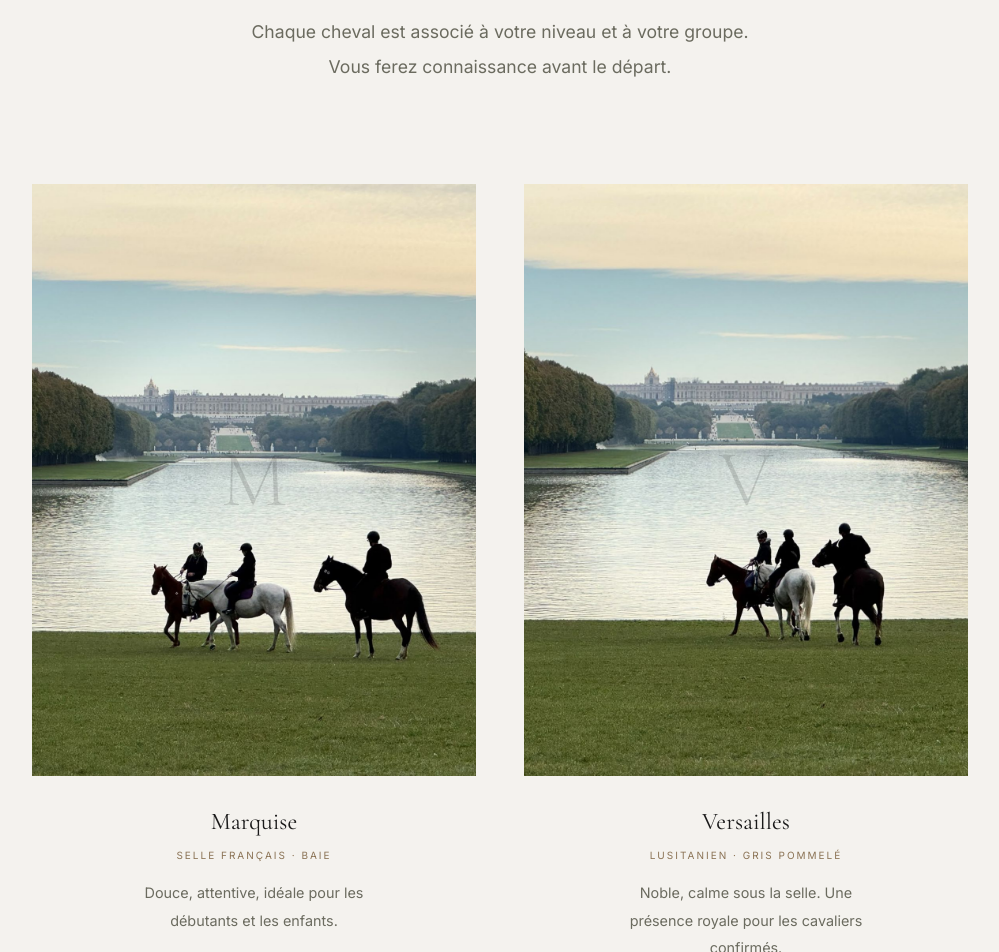
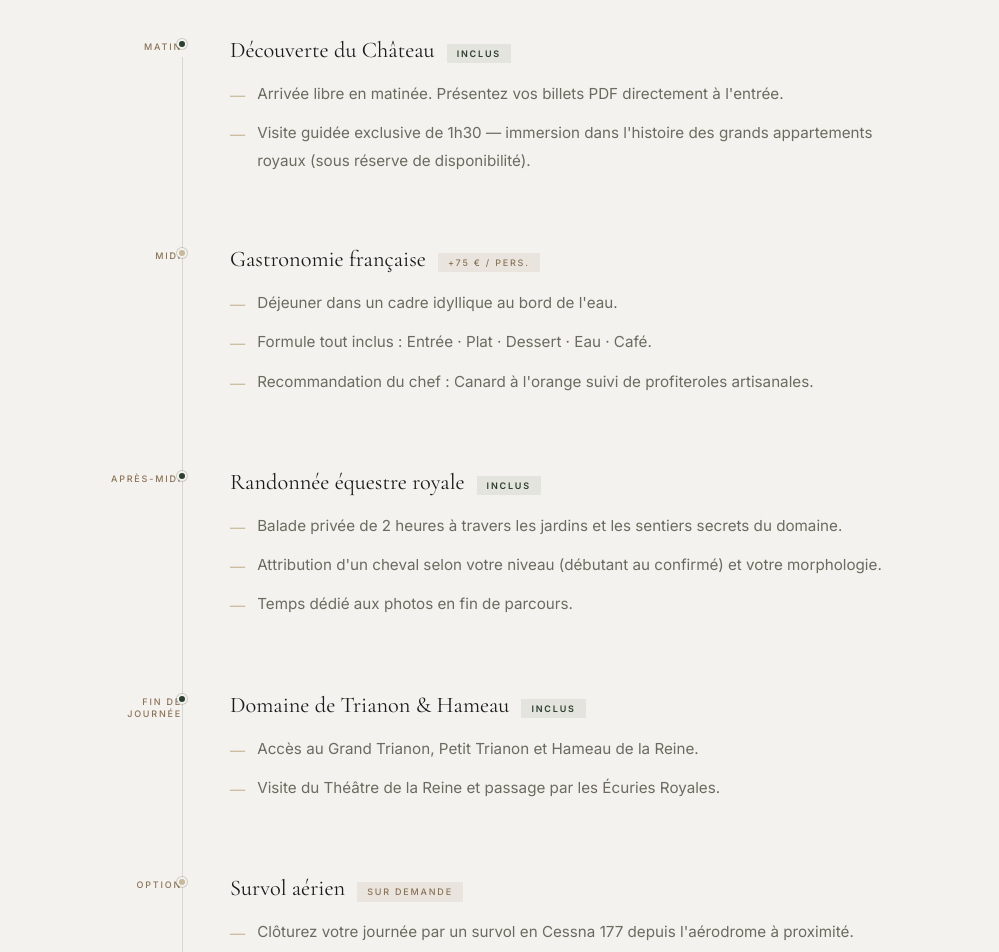
Before and after one commit to dartanztheblack/versaillesacheval-next, a Next.js app: page / in a window 1280 px wide. Shown: the part 2080-3032 px from the top of the page, without its empty margins (140-1139 px from the left). Built offline with nearby package versions, Linux system fonts and the light colour scheme.

Commit message:
feat: replace horses section with daily programme timeline, fix duplicate images

```diff
--- a/src/app/page.tsx
+++ b/src/app/page.tsx
@@ -1,7 +1,7 @@
 import type { Metadata } from "next";
 import { Hero } from "@/components/sections/Hero";
 import { NarrativeText } from "@/components/sections/NarrativeText";
-import { HorsesSection } from "@/components/sections/HorsesSection";
+import { ProgrammeSection } from "@/components/sections/ProgrammeSection";
 import { HorseCareSection } from "@/components/sections/HorseCareSection";
 import { TestimonialsSection } from "@/components/sections/TestimonialsSection";
 import { CardStack } from "@/components/sections/CardStack";
@@ -13,10 +13,9 @@ import { SITE_URL, SITE_NAME, SITE_PHONE, SITE_EMAIL } from "@/config";
 export const metadata: Metadata = {
   title: "Balade à Cheval Versailles | Expérience Royale dans les Jardins du Château",
   description:
-    "Balade à cheval à Versailles dans les jardins royaux — 2h avec guide expert, chevaux dressés, tickets Château inclus. Débutants bienvenus. À partir de 490€/pers. Réservation en ligne.",
+    "Balade à cheval à Versailles dans les jardins royaux — 2h avec guide expert, chevaux dressés, tickets Château inclus. Débutants bienvenus. À partir de 550€/pers. Réservation en ligne.",
   alternates: {
     canonical: SITE_URL,
-    languages: { fr: SITE_URL, en: `${SITE_URL}?lang=en`, "x-default": SITE_URL },
   },
 };
 
@@ -67,12 +66,19 @@ const jsonLd = [
     geo: { "@type": "GeoCoordinates", latitude: 48.8044, longitude: 2.123 },
     priceRange: "€€€",
     image: `${SITE_URL}/hero-real.jpg`,
-    aggregateRating: {
-      "@type": "AggregateRating",
-      ratingValue: "4.9",
-      reviewCount: "200",
-      bestRating: "5",
-    },
+    openingHoursSpecification: [
+      {
+        "@type": "OpeningHoursSpecification",
+        dayOfWeek: ["Monday", "Tuesday", "Wednesday", "Thursday", "Friday", "Saturday", "Sunday"],
+        opens: "09:00",
+        closes: "18:00",
+      },
+    ],
+    areaServed: [
+      { "@type": "City", name: "Versailles" },
+      { "@type": "City", name: "Paris" },
+      { "@type": "AdministrativeArea", name: "Île-de-France" },
+    ],
     sameAs: [
       "https://www.instagram.com/versaillesacheval",
       "https://www.facebook.com/versaillesacheval",
@@ -86,7 +92,7 @@ const jsonLd = [
           name: "L'Expérience Royale Complète — Balade à cheval Versailles",
           description:
             "2h de balade à cheval dans les jardins royaux de Versailles. Tickets d'accès au Château inclus. Guide expert. Chevaux adaptés à tous niveaux.",
-          price: "490",
+          price: "550",
           priceCurrency: "EUR",
           availability: "https://schema.org/InStock",
           url: `${SITE_URL}/reservation`,
@@ -119,7 +125,7 @@ const jsonLd = [
         name: "Combien coûte une balade à cheval à Versailles ?",
         acceptedAnswer: {
           "@type": "Answer",
-          text: "L'Expérience Royale Complète (2h de balade à cheval + tickets d'accès au Château de Versailles) est proposée à partir de 490€ par personne. Des options sont disponibles : visite guidée privée du Château (120€), déjeuner gastronomique Alain Ducasse (200€), transport depuis votre hôtel parisien (200-300€).",
+          text: "L'Expérience Royale Complète (2h de balade à cheval + tickets d'accès au Château de Versailles) est proposée à partir de 550€ par personne. Des options sont disponibles : visite guidée privée du Château (120€), déjeuner gastronomique Alain Ducasse (200€), transport depuis votre hôtel parisien (200-300€).",
         },
       },
       {
@@ -160,7 +166,7 @@ export default async function HomePage({ searchParams }: PageProps) {
       ))}
       <Hero lang={lang} />
       <NarrativeText lang={lang} />
-      <HorsesSection lang={lang} />
+      <ProgrammeSection lang={lang} />
       <HorseCareSection lang={lang} />
       <TestimonialsSection lang={lang} />
       <CardStack lang={lang} />
--- /dev/null
+++ b/src/components/sections/ProgrammeSection.tsx
@@ -0,0 +1,210 @@
+"use client";
+
+import { RevealOnScroll } from "@/components/RevealOnScroll";
+
+interface ProgrammeSectionProps {
+  lang?: string;
+}
+
+const programmeFr = [
+  {
+    time: "Matin",
+    label: "Découverte du Château",
+    icon: "🏰",
+    items: [
+      "Arrivée libre en matinée. Présentez vos billets PDF directement à l'entrée.",
+      "Visite guidée exclusive de 1h30 — immersion dans l'histoire des grands appartements royaux (sous réserve de disponibilité).",
+    ],
+    included: true,
+  },
+  {
+    time: "Midi",
+    label: "Gastronomie française",
+    icon: "🍽",
+    items: [
+      "Déjeuner dans un cadre idyllique au bord de l'eau.",
+      "Formule tout inclus : Entrée · Plat · Dessert · Eau · Café.",
+      "Recommandation du chef : Canard à l'orange suivi de profiteroles artisanales.",
+    ],
+    included: false,
+    option: "+75 € / pers.",
+  },
+  {
+    time: "Après-midi",
+    label: "Randonnée équestre royale",
+    icon: "🐴",
+    items: [
+      "Balade privée de 2 heures à travers les jardins et les sentiers secrets du domaine.",
+      "Attribution d'un cheval selon votre niveau (débutant au confirmé) et votre morphologie.",
+      "Temps dédié aux photos en fin de parcours.",
+    ],
+    included: true,
+  },
+  {
+    time: "Fin de journée",
+    label: "Domaine de Trianon & Hameau",
+    icon: "🌿",
+    items: [
+      "Accès au Grand Trianon, Petit Trianon et Hameau de la Reine.",
+      "Visite du Théâtre de la Reine et passage par les Écuries Royales.",
+    ],
+    included: true,
+  },
+  {
+    time: "Option",
+    label: "Survol aérien",
+    icon: "✈",
+    items: [
+      "Clôturez votre journée par un survol en Cessna 177 depuis l'aérodrome à proximité.",
+      "Selon disponibilités et conditions météorologiques.",
+    ],
+    included: false,
+    option: "Sur demande",
+  },
+];
+
+const programmeEn = [
+  {
+    time: "Morning",
+    label: "Château Discovery",
+    icon: "🏰",
+    items: [
+      "Free arrival in the morning. Present your PDF tickets directly at the entrance.",
+      "Exclusive 1.5-hour guided tour — immersive journey through the royal apartments (subject to availability).",
+    ],
+    included: true,
+  },
+  {
+    time: "Noon",
+    label: "French Gastronomy",
+    icon: "🍽",
+    items: [
+      "Lunch in an idyllic waterside setting.",
+      "All-inclusive menu: Starter · Main · Dessert · Water · Coffee.",
+      "Chef's recommendation: Duck à l'orange followed by artisan profiteroles.",
+    ],
+    included: false,
+    option: "+€75 / person",
+  },
+  {
+    time: "Afternoon",
+    label: "Royal Equestrian Ride",
+    icon: "🐴",
+    items: [
+      "Private 2-hour ride through the gardens and secret paths of the estate.",
+      "Horse matched to your level (beginner to experienced) and build.",
+      "Dedicated photography time at the end of the route.",
+    ],
+    included: true,
+  },
+  {
+    time: "Late afternoon",
+    label: "Trianon Estate & Hamlet",
+    icon: "🌿",
+    items: [
+      "Access to the Grand Trianon, Petit Trianon and the Queen's Hamlet.",
+      "Visit to the Queen's Theatre and the Royal Stables.",
+    ],
+    included: true,
+  },
+  {
+    time: "Option",
+    label: "Aerial flight",
+    icon: "✈",
+    items: [
+      "End your day with a Cessna 177 flight over the estate from the nearby airfield.",
+      "Subject to availability and weather conditions.",
+    ],
+    included: false,
+    option: "On request",
+  },
+];
+
+export function ProgrammeSection({ lang = "fr" }: ProgrammeSectionProps) {
+  const isEnglish = lang === "en";
+  const programme = isEnglish ? programmeEn : programmeFr;
+
+  return (
+    <section id="programme" style={{ background: "#F4F2EE", paddingTop: "180px", paddingBottom: "180px" }}>
+      <div style={{ maxWidth: "860px", margin: "0 auto", paddingLeft: "32px", paddingRight: "32px" }}>
+
+        {/* Header */}
+        <div style={{ textAlign: "center", marginBottom: "100px" }}>
+          <RevealOnScroll>
+            <p style={{ color: "#2C3E2D", letterSpacing: "0.4em", fontSize: "10px", fontWeight: 500, textTransform: "uppercase", marginBottom: "28px" }}>
+              {isEnglish ? "Your day" : "Votre journée"}
+            </p>
+          </RevealOnScroll>
+          <RevealOnScroll delay={1}>
+            <h2 style={{ fontFamily: "var(--font-serif)", fontWeight: 300, fontSize: "clamp(2.4rem, 4.5vw, 4.5rem)", color: "#1A1A1A", lineHeight: 1.05, letterSpacing: "-0.03em", marginBottom: "28px" }}>
+              {isEnglish ? "Programme of your day" : "Programme de votre journée"}
+            </h2>
+          </RevealOnScroll>
+          <RevealOnScroll delay={2}>
+            <p style={{ color: "#6B6B5F", fontSize: "1rem", lineHeight: 1.9, maxWidth: "50ch", margin: "0 auto" }}>
+              {isEnglish
+                ? "A day built around a single ambition: experiencing Versailles as it was meant to be experienced."
+                : "Une journée construite autour d'une seule ambition : vivre Versailles comme il mérite de l'être."}
+            </p>
+          </RevealOnScroll>
+        </div>
+
+        {/* Timeline */}
+        <div style={{ position: "relative" }}>
+          {/* Ligne verticale */}
+          <div style={{ position: "absolute", left: "80px", top: "20px", bottom: "20px", width: "1px", background: "rgba(44,62,45,0.15)" }} aria-hidden="true" />
+
+          <div style={{ display: "flex", flexDirection: "column", gap: "0" }}>
+            {programme.map((step, i) => (
+              <RevealOnScroll key={i} delay={(i % 3) as 0 | 1 | 2 | 3 | 4}>
+                <div style={{ display: "flex", gap: "48px", paddingBottom: i < programme.length - 1 ? "72px" : "0" }}>
+                  {/* Colonne gauche : horaire + point */}
+                  <div style={{ width: "80px", flexShrink: 0, display: "flex", flexDirection: "column", alignItems: "flex-end", gap: "6px", paddingTop: "4px", position: "relative" }}>
+                    <span style={{ fontSize: "9px", letterSpacing: "0.2em", textTransform: "uppercase", color: "#8B7355", fontWeight: 500, textAlign: "right", lineHeight: 1.4 }}>
+                      {step.time}
+                    </span>
+                    {/* Point sur la ligne */}
+                    <div style={{
+                      width: "10px", height: "10px", borderRadius: "50%",
+                      background: step.included ? "#2C3E2D" : "#C9B99A",
+                      border: "2px solid #F4F2EE",
+                      position: "absolute", right: "-5px", top: "2px",
+                      boxShadow: "0 0 0 1px rgba(44,62,45,0.2)"
+                    }} aria-hidden="true" />
+                  </div>
+
+                  {/* Contenu */}
+                  <div style={{ flex: 1, paddingTop: "0" }}>
+                    <div style={{ display: "flex", alignItems: "baseline", gap: "12px", marginBottom: "16px", flexWrap: "wrap" }}>
+                      <h3 style={{ fontFamily: "var(--font-serif)", fontWeight: 400, fontSize: "1.4rem", color: "#1A1A1A", lineHeight: 1.2 }}>
+                        {step.label}
+                      </h3>
+                      {step.included ? (
+                        <span style={{ fontSize: "9px", letterSpacing: "0.2em", textTransform: "uppercase", color: "#2C3E2D", fontWeight: 600, background: "rgba(44,62,45,0.08)", padding: "3px 10px" }}>
+                          {isEnglish ? "Included" : "Inclus"}
+                        </span>
+                      ) : (
+                        <span style={{ fontSize: "9px", letterSpacing: "0.2em", textTransform: "uppercase", color: "#8B7355", fontWeight: 500, background: "rgba(139,115,85,0.1)", padding: "3px 10px" }}>
+                          {step.option}
+                        </span>
+                      )}
+                    </div>
+                    <ul style={{ listStyle: "none", padding: 0, margin: 0, display: "flex", flexDirection: "column", gap: "10px" }}>
+                      {step.items.map((item, j) => (
+                        <li key={j} style={{ display: "flex", gap: "12px", color: "#6B6B5F", fontSize: "0.95rem", lineHeight: 1.8 }}>
+                          <span style={{ color: "#C9B99A", marginTop: "2px", flexShrink: 0 }} aria-hidden="true">—</span>
+                          {item}
+                        </li>
+                      ))}
+                    </ul>
+                  </div>
+                </div>
+              </RevealOnScroll>
+            ))}
+          </div>
+        </div>
+
+      </div>
+    </section>
+  );
+}
```
Also changed, not shown: public/breath-real.jpg.
